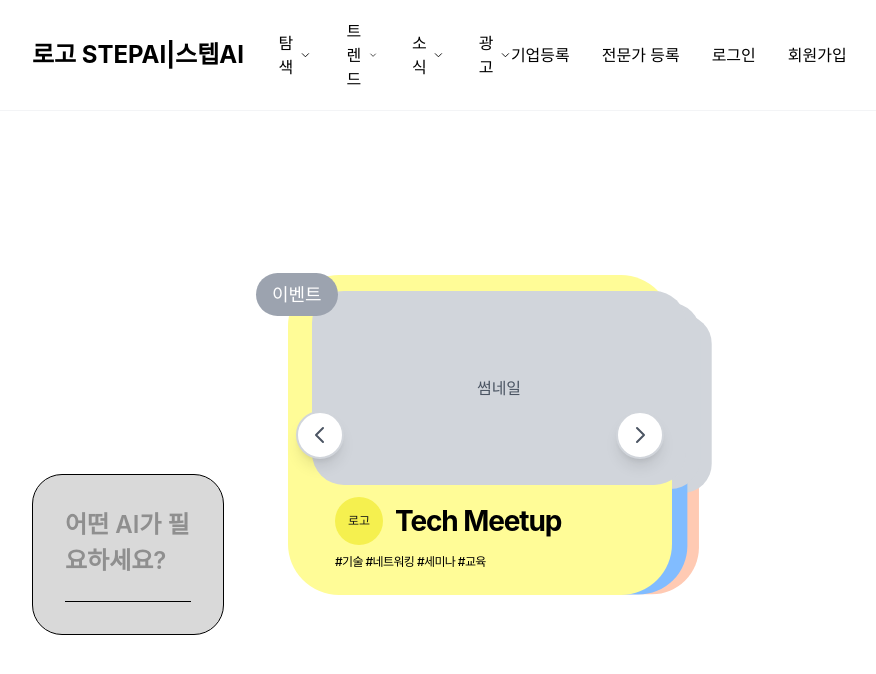
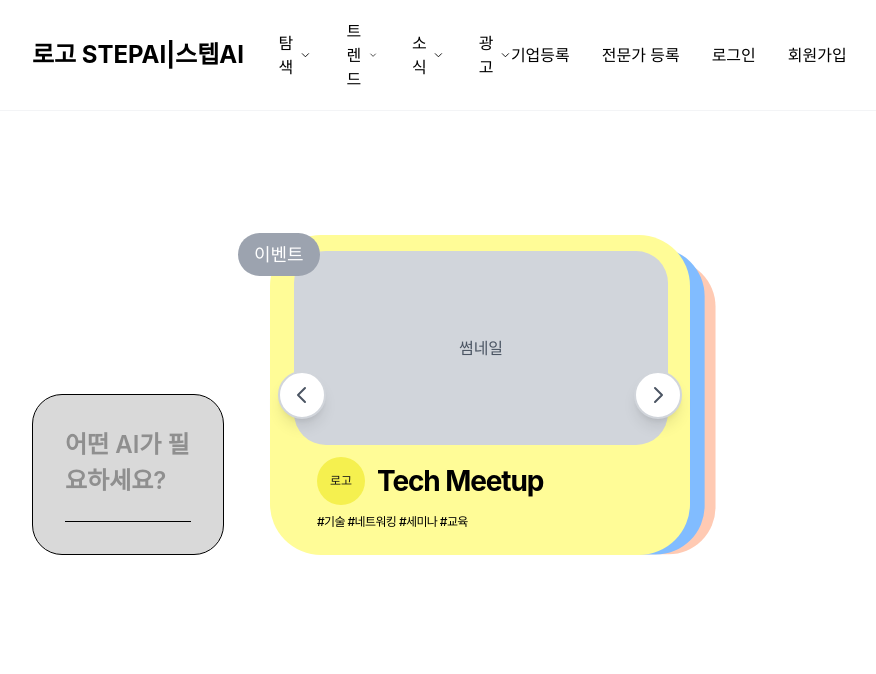
Before and after one commit to kimnamwook1/stepai-web, a Next.js app: page / in a window 1280 px wide. Shown: the top 674 px of the page, without its empty margins (288-1164 px from the left). Built offline with nearby package versions, Linux system fonts and the light colour scheme; a web font is replaced by a local one.

Commit message:
refactor: Carousel_cards_container 구조 개선 및 명확한 네이밍 적용, 컨테이너 위치 조정

```diff
--- a/src/components/ContentsMain.tsx
+++ b/src/components/ContentsMain.tsx
@@ -97,7 +97,7 @@ const ContentsMain = () => {
     };
 
     return (
-        <section className="px-80 py-16 mt-[-50px]">
+        <section className="px-80 py-16">
             <div className="flex gap-16 items-end">
                 {/* 대화창 - 좌측 */}
                 <div className="w-2/5">
@@ -117,9 +117,12 @@ const ContentsMain = () => {
                     </div>
                 </div>
 
-                {/* ScrollCard_display - 우측 */}
-                <div className="w-3/5 relative">
-                    <div className="relative h-[400px] flex items-center justify-center">
+                {/* Carousel_cards_container - 우측 */}
+                <div className="w-3/5 flex justify-center">
+                    <div
+                        className="Carousel_cards_container relative flex items-center justify-center"
+                        style={{ marginTop: '-50px' }}
+                    >
                         {/* 좌측 화살표 버튼 */}
                         <button
                             onClick={goPrev}
```
Also changed, not shown: 1 other file (tests, documents, lock files or other folders).
